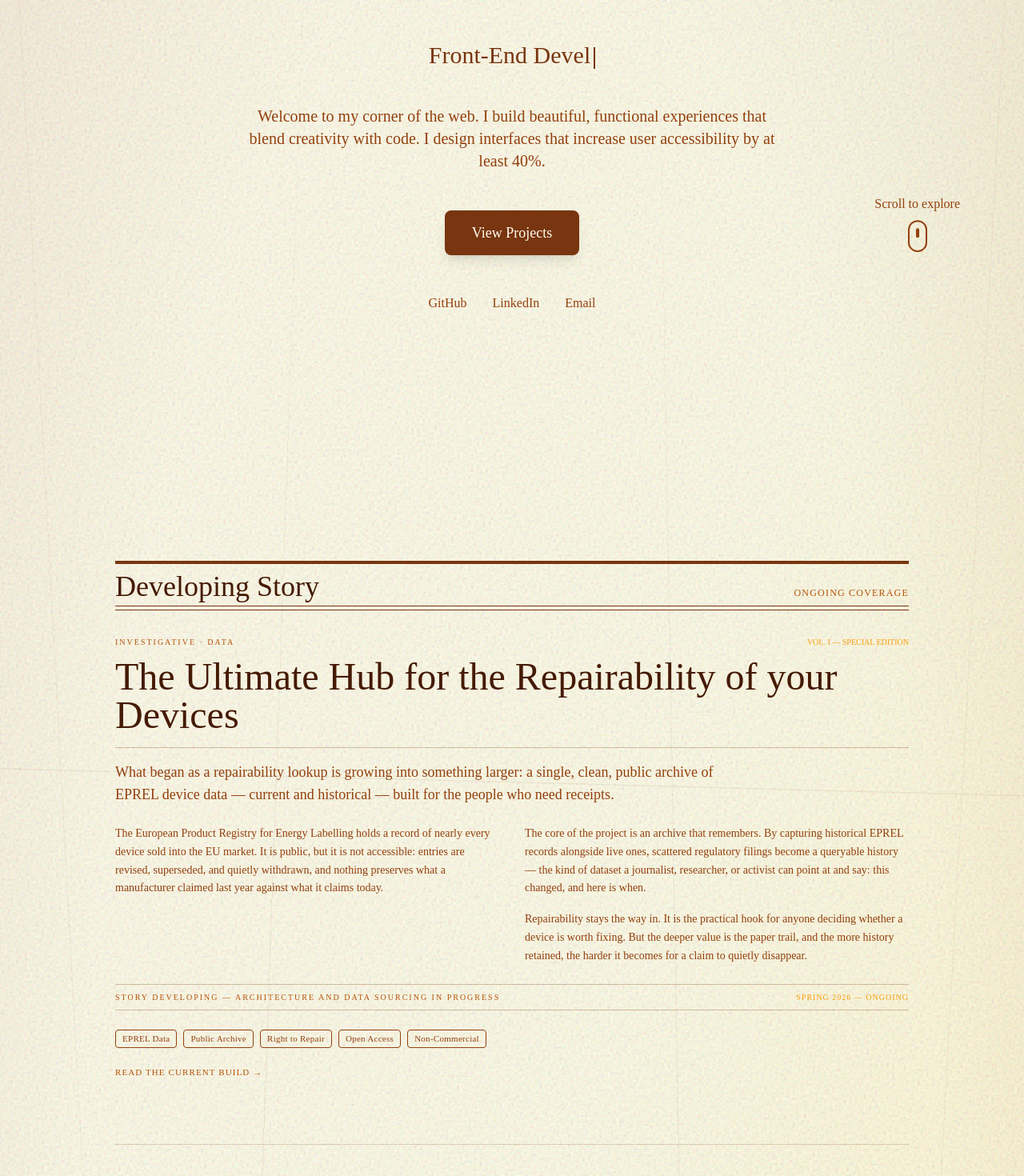
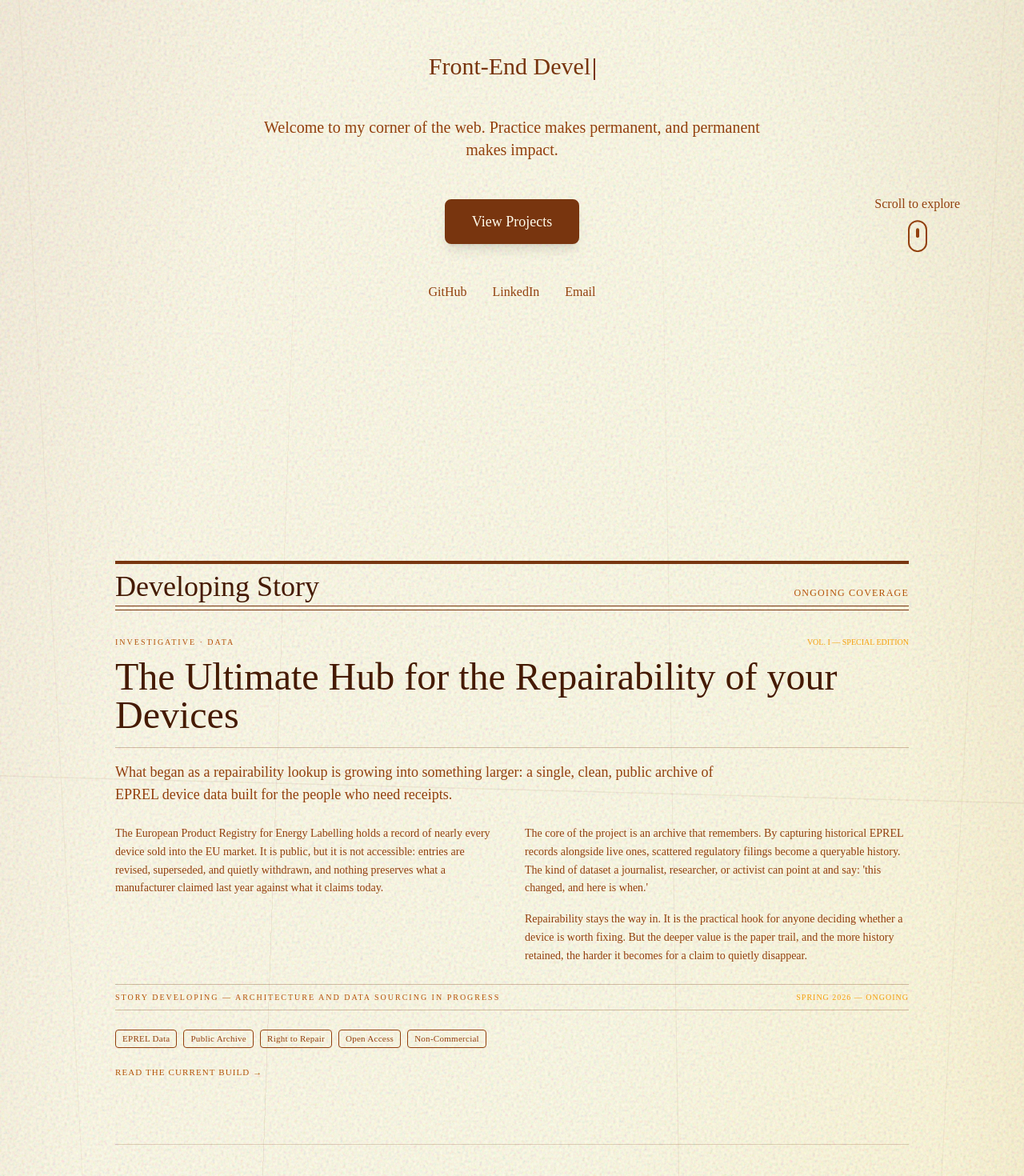
Before and after one commit to tzarish/Rish-Portfolio, a React (Vite) app: page / in a window 1280 px wide. Shown: the part 440-1910 px from the top of the page at 80% size. Built offline with nearby package versions, Linux system fonts and the light colour scheme; a web font is replaced by a local one.

Commit message:
My text changes

```diff
--- a/src/Hero.jsx
+++ b/src/Hero.jsx
@@ -2,7 +2,7 @@ import { useState, useEffect } from 'react';
 import TargetCursor from './TargetCursor';
 import './App.css';
 
-{/*the styling and effects that the user sees first*/ }
+{}
 function App() {
   const [loadingComplete, setLoadingComplete] = useState(false);
   const [nameTransitioned, setNameTransitioned] = useState(false);
@@ -245,7 +245,7 @@ function BackToTopButton() {
   );
 }
 
-{/*content the user sees first*/ }
+{}
 
 function LandingPage({ isVisible }) {
   const [displayedText, setDisplayedText] = useState('');
@@ -255,9 +255,9 @@ function LandingPage({ isVisible }) {
 
   const textArray = [
     "Front-End Developer",
-    "Valedictorian",
+    "High School Valedictorian",
     "Student Leader",
-    "That Guy",
+    "Computer Engineering Student"
   ];
 
   const typingSpeed = 50;
@@ -317,8 +317,8 @@ function LandingPage({ isVisible }) {
 
         <p className={`text-base sm:text-lg md:text-xl text-amber-800 font-bigshot leading-relaxed mb-12 max-w-2xl mx-auto transition-all duration-700 ease-out delay-[400ms] ${isVisible ? 'opacity-100 translate-y-0' : 'opacity-0 -translate-y-5'
           }`}>
-          Welcome to my corner of the web. I build beautiful, functional experiences
-          that blend creativity with code. I design interfaces that increase user accessibility by at least 40%.
+          Welcome to my corner of the web.
+          Practice makes permanent, and permanent makes impact.
         </p>
 
         <div className="flex flex-wrap gap-4 justify-center mb-12">
@@ -444,17 +444,17 @@ const PROJECTS = [
   }
 ];
 
-{/*developing story — lead feature*/ }
+{}
 
 const DEVELOPING_STORY = {
   issue: "VOL. I — SPECIAL EDITION",
   date: "SPRING 2026 — ONGOING",
   kicker: "INVESTIGATIVE · DATA",
   headline: "The Ultimate Hub for the Repairability of your Devices",
-  deck: "What began as a repairability lookup is growing into something larger: a single, clean, public archive of EPREL device data — current and historical — built for the people who need receipts.",
+  deck: "What began as a repairability lookup is growing into something larger: a single, clean, public archive of EPREL device data built for the people who need receipts.",
   body: [
     "The European Product Registry for Energy Labelling holds a record of nearly every device sold into the EU market. It is public, but it is not accessible: entries are revised, superseded, and quietly withdrawn, and nothing preserves what a manufacturer claimed last year against what it claims today.",
-    "The core of the project is an archive that remembers. By capturing historical EPREL records alongside live ones, scattered regulatory filings become a queryable history — the kind of dataset a journalist, researcher, or activist can point at and say: this changed, and here is when.",
+    "The core of the project is an archive that remembers. By capturing historical EPREL records alongside live ones, scattered regulatory filings become a queryable history. The kind of dataset a journalist, researcher, or activist can point at and say: 'this changed, and here is when.'",
     "Repairability stays the way in. It is the practical hook for anyone deciding whether a device is worth fixing. But the deeper value is the paper trail, and the more history retained, the harder it becomes for a claim to quietly disappear.",
   ],
   status: "STORY DEVELOPING — ARCHITECTURE AND DATA SOURCING IN PROGRESS",
@@ -605,7 +605,7 @@ function EditorialSection() {
 
 
 const OPINIONS = [
-  { pull: "Clean code is a love letter to your future self.", attr: "— On craft" },
+  { pull: "The product sells the feature. The documentation sells the story.", attr: "— On craft" },
   { pull: "Design is communication.", attr: "— On aesthetics" },
   { pull: "Ship it, then make it perfect.", attr: "— On momentum" },
 ];
@@ -623,13 +623,13 @@ function PersonalitySection() {
         <div>
           <p className="font-bigshot text-base text-amber-800 leading-relaxed mb-4">
             I believe technology is most powerful when it
-            feels invisible.
+            feels invisible. You feel it when it's gone.
             Outside the editor, I'm attending internships or strumming my guitar.
             I'm always down to chat about new ideas or opportunities.
 
           </p>
           <p className="font-bigshot text-base text-amber-800 leading-relaxed">
-            I'm actually getting into electrical engineering and how it can be integrated with software,
+            I'm getting into electrical and computer engineering,
             so if you have any insight or tips, please do reach out!
           </p>
         </div>
@@ -647,7 +647,7 @@ function PersonalitySection() {
   );
 }
 
-{/* contact */}
+{}
 function ContactSection() {
   const contacts = [
     {
```
